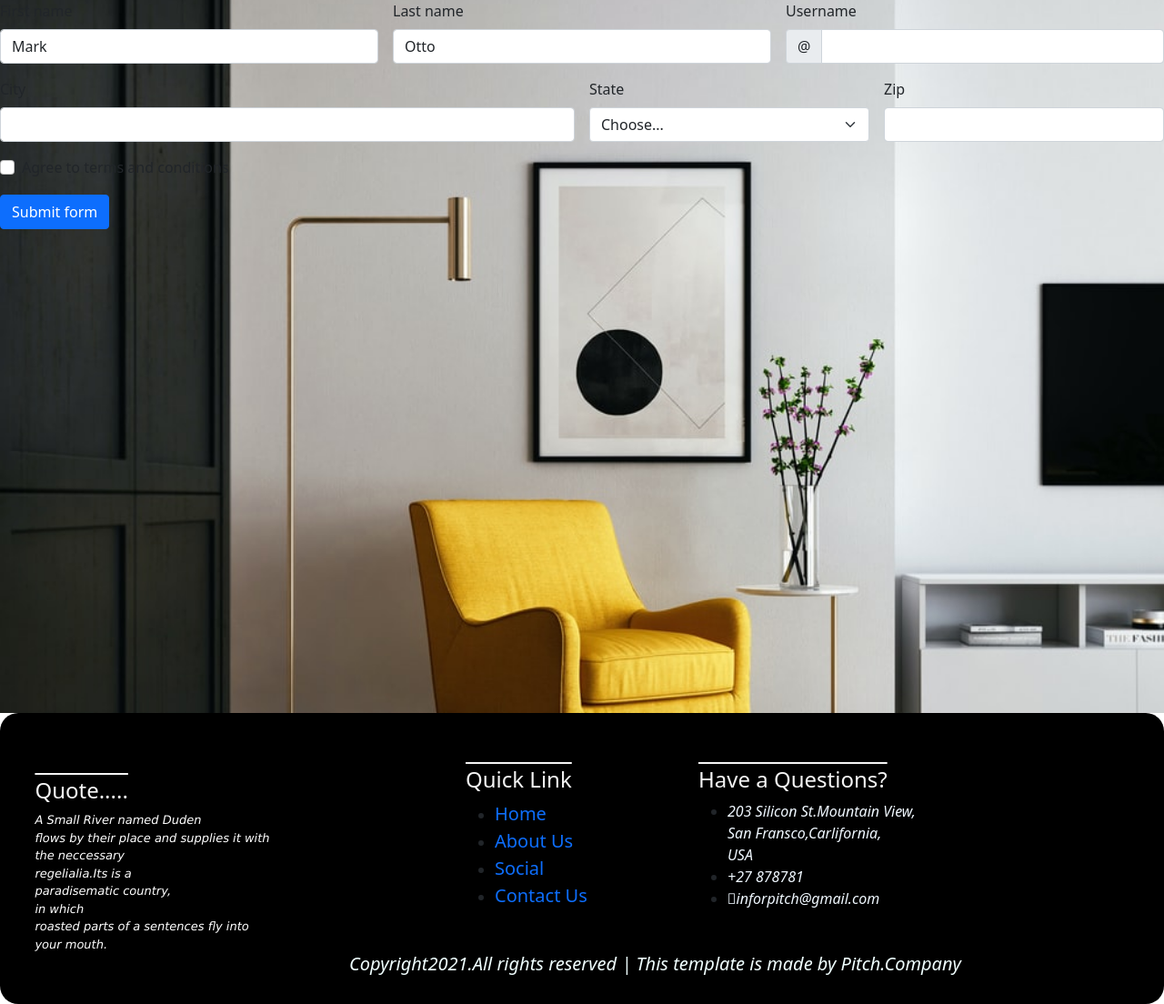
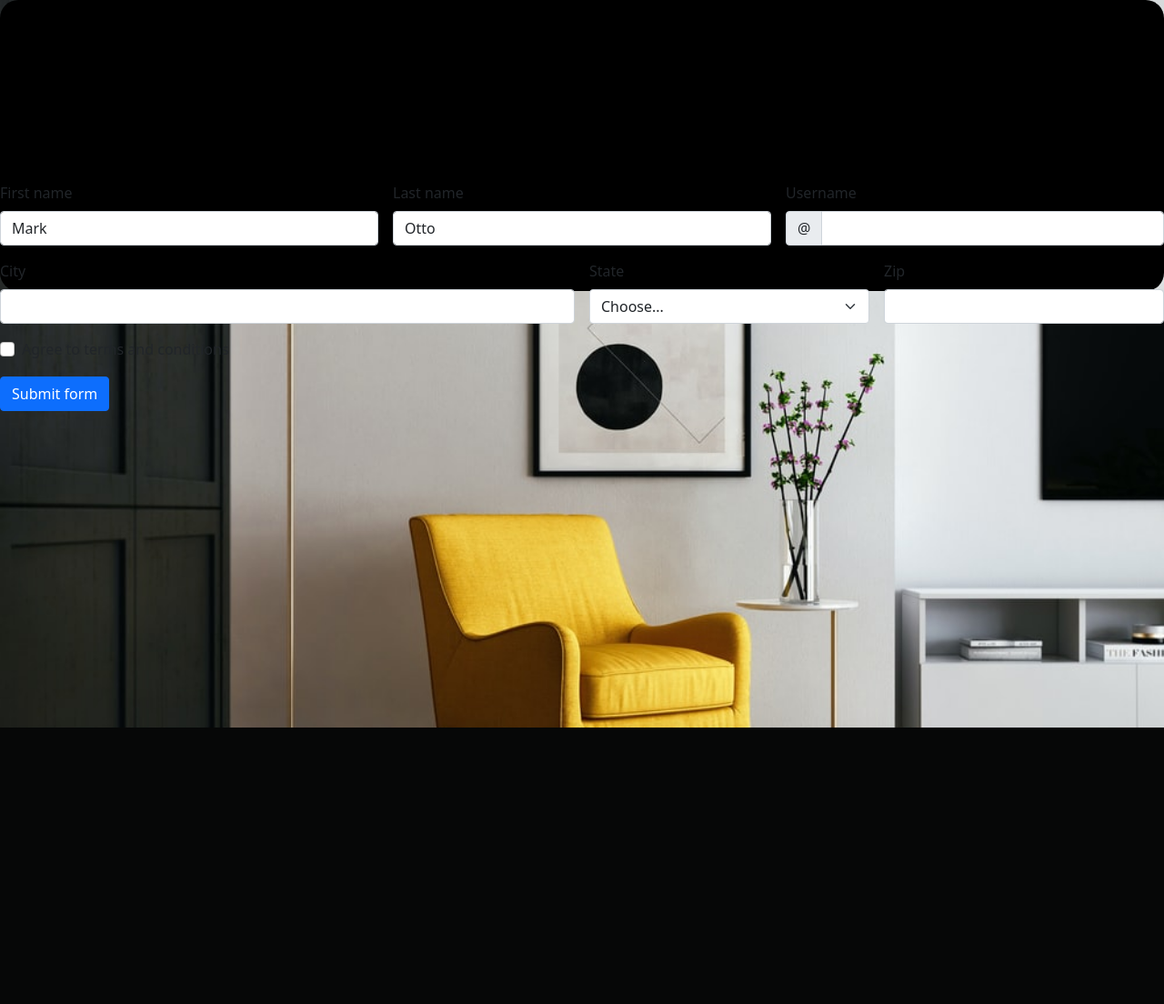
Before and after one commit to Kingsly62/Pitches-Application, a Flask app: page /contact in a window 1280 px wide. Shown: the whole page at 91% size. After the commit the page ends 800 px from the top, so only its background shows below. Run offline with Flask 2, Linux system fonts and the light colour scheme; some libraries are stand-ins or nearby versions.

Commit message:
add div ID in the contact page

```diff
--- a/static/css/contact.css
+++ b/static/css/contact.css
@@ -64,3 +64,13 @@ li i{
     font-style: italic;
     font-size: medium;
 }
+
+.fa-brands{
+    font-size: 10px;
+    color: blueviolet;
+}
+
+#contact{
+    top: 25%;
+    position: absolute;
+}
--- a/templates/contact.html
+++ b/templates/contact.html
@@ -16,6 +16,7 @@
 <link rel="stylesheet" href="/static/css/contact.css" />
 
 <div class="contact">
+  <div id="contact">
     <form class="row g-3 needs-validation" novalidate>
       <div class="col-md-4">
         <label for="validationCustom01" class="form-label">First name</label>
@@ -41,7 +42,9 @@
         <div class="valid-feedback">Looks good!</div>
       </div>
       <div class="col-md-4">
-      <label for="validationCustomUsername" class="form-label">Username</label>
+        <label for="validationCustomUsername" class="form-label"
+          >Username</label
+        >
         <div class="input-group has-validation">
           <span class="input-group-text" id="inputGroupPrepend">@</span>
           <input
@@ -116,6 +119,7 @@
         roasted parts of a sentences fly into<br />
         your mouth.
       </p>
+      <i class="fa-brands fa-facebook"></i>
     </div>
     <div class="quick">
       <h4>Quick Link</h4>
@@ -140,8 +144,10 @@
     </div>
     <div class="copy">
       <h5>
-      Copyright2021.All rights reserved | This template is made by Pitch.Company
+        Copyright2021.All rights reserved | This template is made by
+        Pitch.Company
       </h5>
+    </div>
   </div>
 </div>
 <script src="/static/JS/contact.js"></script>
```
Lines whose indentation alone changed are shown as unchanged.
